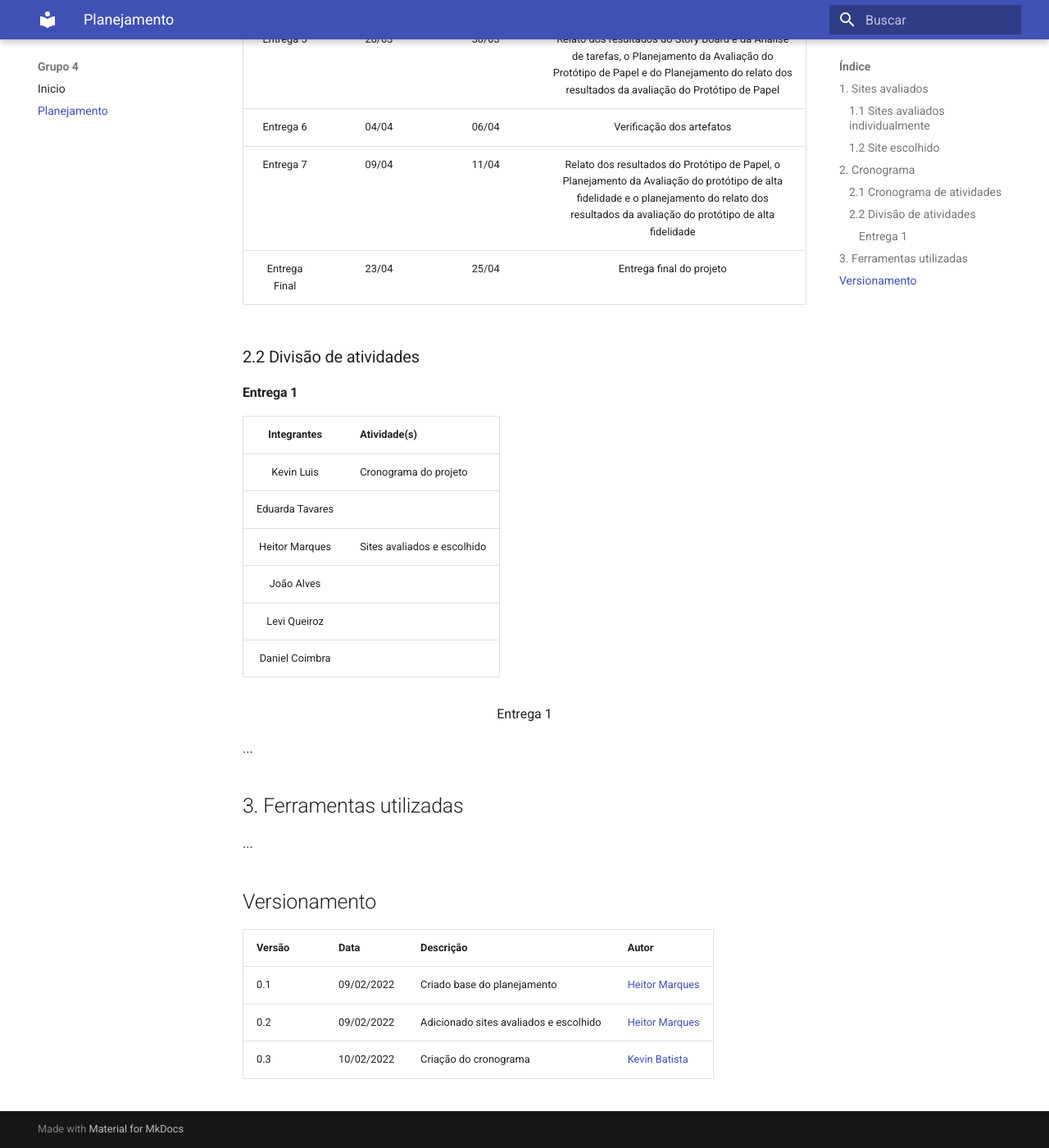
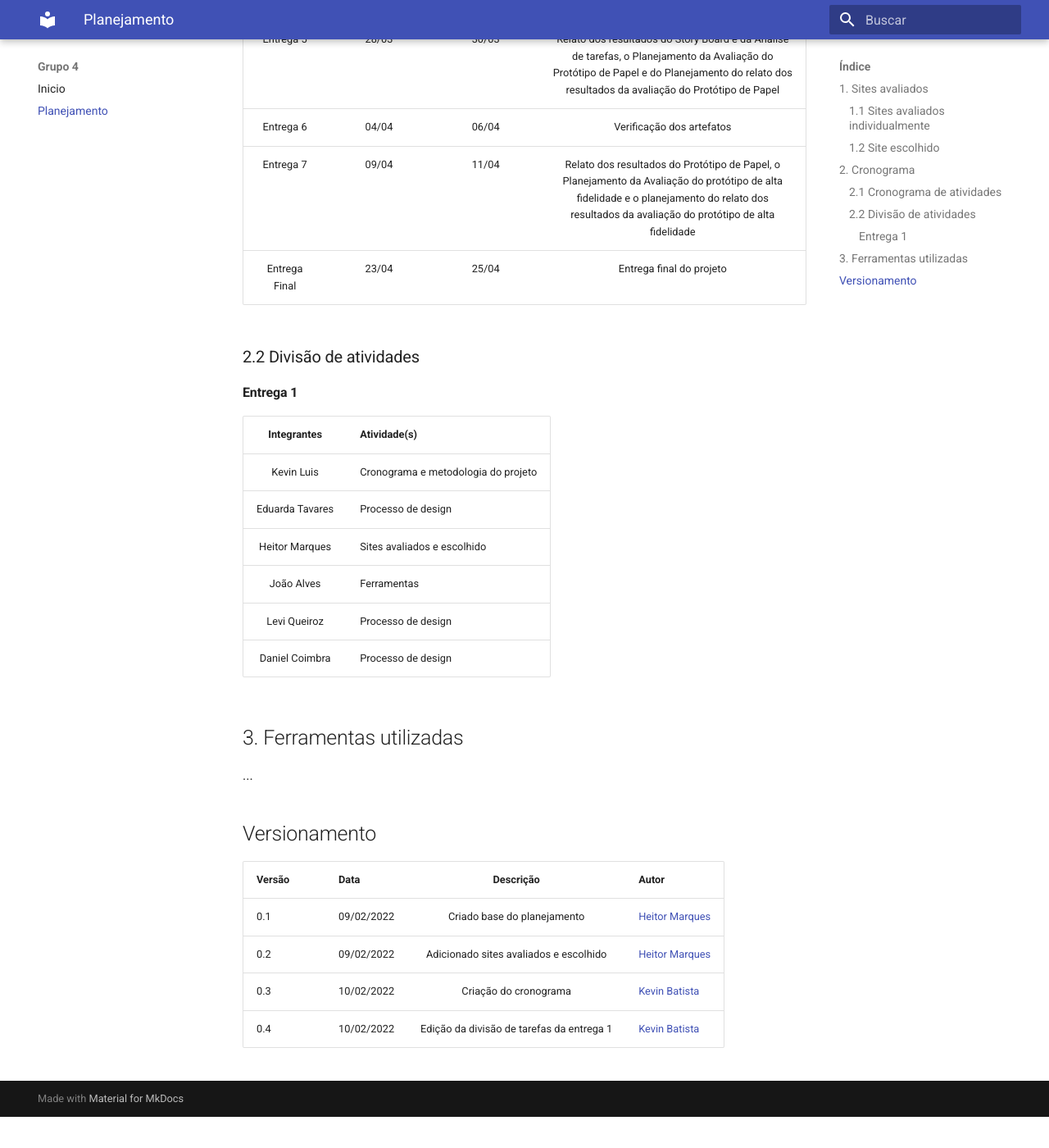
Before and after one commit to heitormsb/2021.2-Exercito-Brasileiro, an MkDocs documentation site: the page built from docs/planejamento.md, in a window 1280 px wide and 1400 px high, scrolled down 1537 px. Shown: the whole window at 82% size. Built offline with MkDocs 1.6.1 and Material for MkDocs 9.7.7, drawn with Linux system fonts in a browser that asks for light colours; after the commit the page ends 2899 px from its top, so only the background shows below that.

Commit message:
Update planejamento.md

```diff
--- a/docs/planejamento.md
+++ b/docs/planejamento.md
@@ -33,15 +33,14 @@ Por uma reunião realizada com o grupo no dia 08/02/2022 e após análise da ava
 #### Entrega 1
 |    Integrantes    |      Atividade(s)      |
 | :--------: | ------------- |
-| Kevin Luis | Cronograma do projeto |
-| Eduarda Tavares |  |
+| Kevin Luis | Cronograma e metodologia do projeto |
+| Eduarda Tavares | Processo de design |
 | Heitor Marques | Sites avaliados e escolhido |
-| João Alves |  |
-| Levi Queiroz |  |
-| Daniel Coimbra |  |
+| João Alves | Ferramentas |
+| Levi Queiroz | Processo de design |
+| Daniel Coimbra | Processo de design |
 
-<center>Entrega 1</center>
-...
+
 
 ## 3. Ferramentas utilizadas
 ...
@@ -49,7 +48,8 @@ Por uma reunião realizada com o grupo no dia 08/02/2022 e após análise da ava
 ## Versionamento
 
 |Versão|Data|Descrição|Autor|
-|------|----|---------|-----|
+|------|----|:---------:|-----|
 |0.1|09/02/2022|Criado base do planejamento|[Heitor Marques](github.com/heitormsb)|
 |0.2|09/02/2022|Adicionado sites avaliados e escolhido|[Heitor Marques](github.com/heitormsb)|
 |0.3|10/02/2022| Criação do cronograma | [Kevin Batista](https://github.com/k3vin-batista) |
+|0.4|10/02/2022| Edição da divisão de tarefas da entrega 1 | [Kevin Batista](https://github.com/k3vin-batista) |
```
